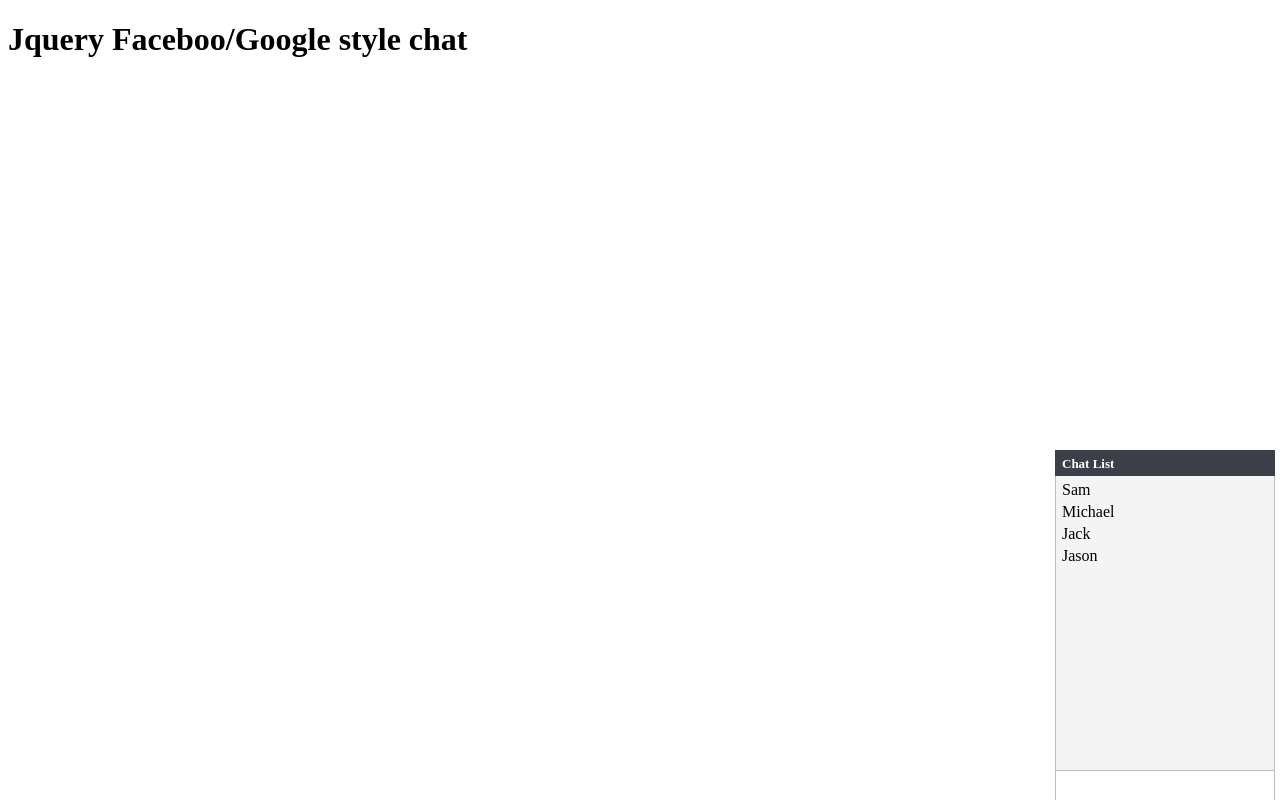
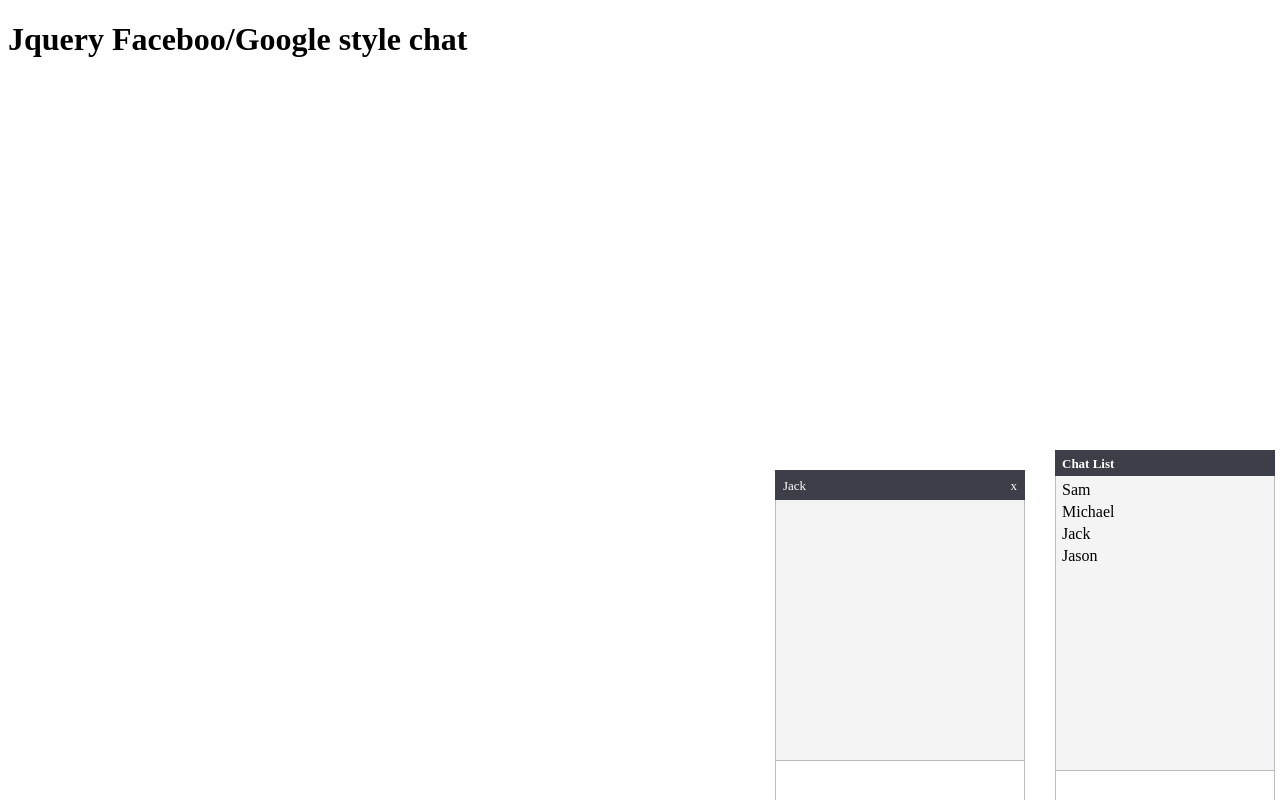
Before and after one commit to spchuang/freelance, a plain HTML site: page jquery-chat/index.html in a window 1280 px wide. Drawn offline with nearby package versions, Linux system fonts and the light colour scheme.

Commit message:
add style for chat box

```diff
--- a/jquery-chat/index.html
+++ b/jquery-chat/index.html
@@ -21,14 +21,26 @@
       </ul>
    </div>
    <div class="search-bar">
-
    </div>
 </div>
 
 
 
 <dic class="chat-dock-wrapper">
+   <div class="chatbox open">
+      <div class="chatbox-header">
 
+         <a href="#">Jack</a>
+
+         <div class="chatbox-header-options">
+            <a href="#">x</a>
+         </div>
+
+      </div>
+      <div class="chatbox-footer">
+         <textarea class="chatbox-input"></textarea>
+      </div>
+   </div>
 </div>
 
 
--- /dev/null
+++ b/jquery-chat/plugin/less/chat-dock.less
@@ -0,0 +1,93 @@
+.chat-dock-wrapper{
+   right: @sidebar-width + 20px;
+   position: fixed;
+
+   margin: 0;
+   padding: 0;
+
+   position: fixed;
+   bottom: 0;
+   .chatbox{
+
+     width: @chatbox-width;
+     background-color: #f3f3f3;
+     margin-right: 15px;
+     padding: 0;
+     position: relative;
+     .border-box;
+
+     .chatbox-header{
+         position: relative;
+         left: -1px;
+         width: @chatbox-width - 16px;
+         height: 26px;
+         padding: 2px 8px;
+         line-height: 26px;
+         background-color: #3c3f47;
+
+         a{
+            text-decoration: none;
+            font-size: 13px;
+            color: #fff;
+            width: 100%;
+            cursor: pointer;
+         }
+         .chatbox-header-options{
+            float: right;
+         }
+
+     }
+     .chatbox-footer{
+         position: absolute;
+         bottom: 0;
+         right: 0;
+         width: 100%;
+         height: @chatbox-footer-height;
+
+         color: #7e8187;
+         background-color: #fff;
+         border-top: 1px solid #bbbcc0;
+         .border-box;
+         textarea{
+            overflow: auto;
+            vertical-align: top;
+            white-space: pre-wrap;
+            word-wrap: break-word;
+         }
+         textarea.chatbox-input{
+            width: 100%;
+
+            margin: 0;
+            padding: 0;
+            padding: 5px 5px;
+            overflow-x: hidden;
+            max-height: 72px;
+            font-size: 13px;
+            background-color: inherit;
+            border: none !important;
+            border-radius: 0;
+            box-shadow: none;
+            resize: none;
+
+            .border-box;
+         }
+         textarea.chatbox-input:focus{
+            background-color: #fff;
+            box-shadow: none;
+            outline: none;
+         }
+     }
+   }
+
+   .chatbox.open{
+      height: 330px;
+      padding-bottom: @chatbox-footer-height;
+      border-left: 1px solid #bbbcc0;
+      border-right: 1px solid #bbbcc0;
+   }
+
+
+
+
+
+}
--- a/jquery-chat/plugin/less/side-menu.less
+++ b/jquery-chat/plugin/less/chat-sidebar.less
@@ -1,17 +1,8 @@
-@sidebar-width: 220px;
-
-.border-box {
-   box-sizing: border-box;
-   -moz-box-sizing: border-box;
-   -webkit-box-sizing: border-box;
-}
-
 .chat-sidebar{
    position: fixed;
    width: @sidebar-width;
    margin: 0;
    padding: 0;
-   text-align: left;
 
    position: fixed;
    bottom: 0;
--- a/jquery-chat/plugin/less/main.less
+++ b/jquery-chat/plugin/less/main.less
@@ -1 +1,13 @@
-@import 'less/side-menu.less';
+/* Global variable and functions*/
+@sidebar-width: 220px;
+@chatbox-width: 250px;
+@chatbox-footer-height: 40px;
+.border-box {
+   box-sizing: border-box;
+   -moz-box-sizing: border-box;
+   -webkit-box-sizing: border-box;
+}
+
+
+@import 'less/chat-sidebar.less';
+@import 'less/chat-dock.less';
```
Also changed, not shown: jquery-chat/plugin/dist/jquery.chat.css, jquery-chat/plugin/dist/jquery.chat.min.css, 1 other file.
